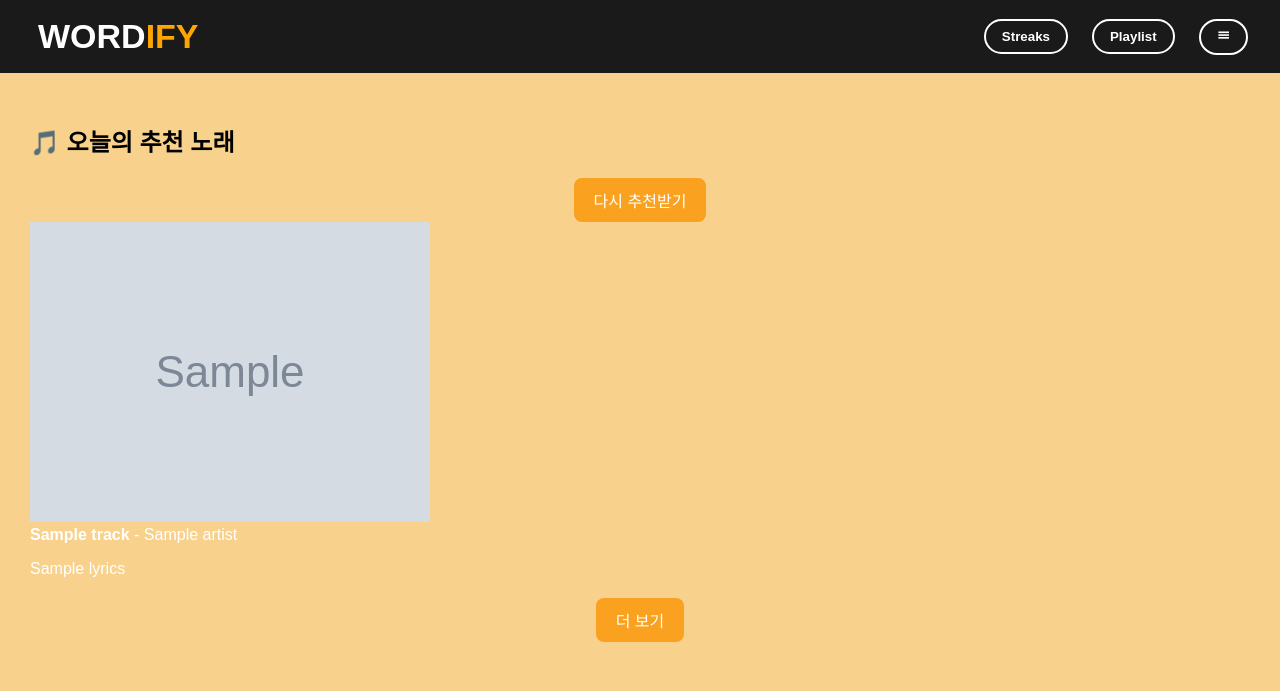
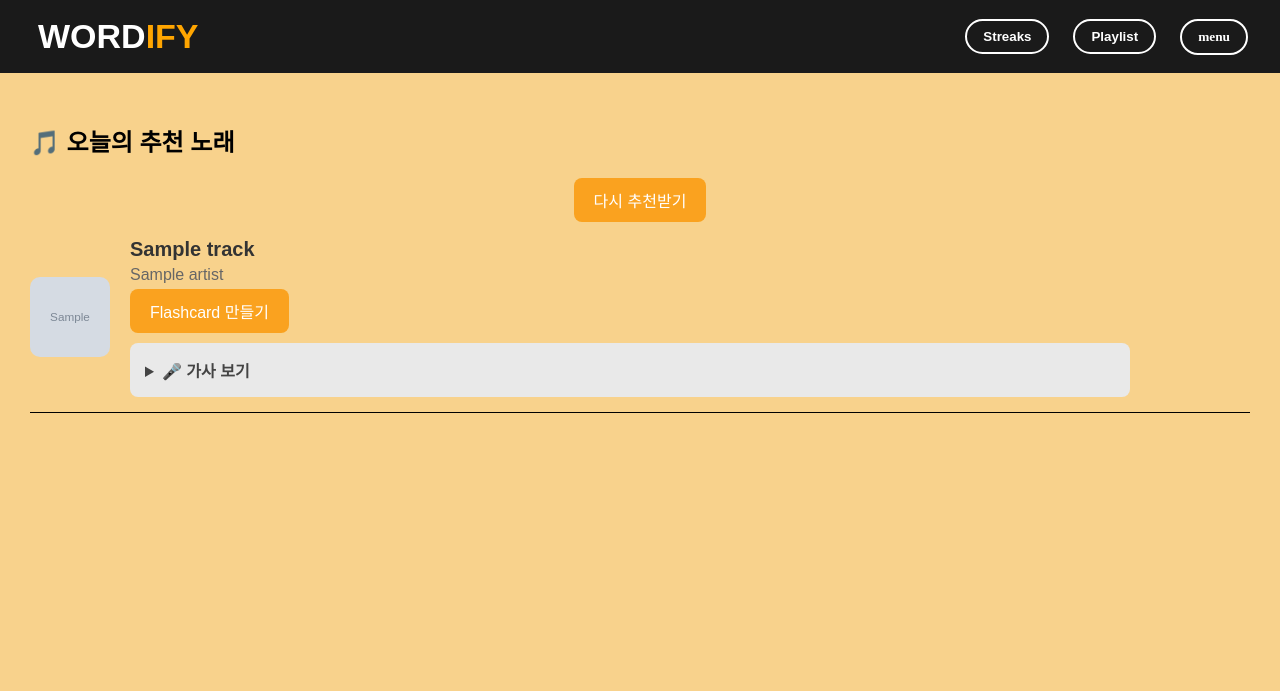
Before and after one commit to Jaeun8/Wordify, a Flask app: template templates/music.html in a window 1280 px wide. Shown: the top 691 px of the page. Run offline with Flask 3, Linux system fonts and the light colour scheme; the template is opened without the code that fills it: most values are stand-ins (such as "Sample title", 1, 10 or a date in 2020); grey boxes marked "Sample" are stand-in pictures.

Commit message:
플레이리스트

```diff
--- a/app2.py
+++ b/app2.py
@@ -396,6 +396,28 @@ def make_flashcard():
     session['flashcard_words'] = words
     return redirect(url_for('flashcard_page'))
 
+@app.route('/generate-flashcard', methods=['POST'])
+@login_required
+def generate_flashcard():
+    try:
+        data = request.get_json()
+        lyrics = data.get('lyrics', '')
+        if not lyrics:
+            return jsonify({'error': '가사가 없습니다.'}), 400
+
+        flashcards = get_words_meanings(lyrics, count=30)
+        filtered = [f for f in flashcards if f['meaning'] != "정의를 찾을 수 없음"]
+        selected = filtered[:10] if len(filtered) >= 10 else filtered
+
+        session['quiz_words'] = selected
+        return redirect(url_for('my_flashcard'))
+
+    except Exception as e:
+        print("[Flashcard 생성 실패]", e)
+        traceback.print_exc()
+        return jsonify({'error': '서버 오류'}), 500
+
+
 
 if __name__ == "__main__":
     # Render.com은 환경변수 PORT를 제공
--- a/static/music.css
+++ b/static/music.css
@@ -1,5 +1,3 @@
-@import url('https://fonts.googleapis.com/icon?family=Material+Icons');
-
 * {
   box-sizing: border-box;
 }
@@ -166,6 +164,52 @@
 
 }
 
+@import url('https://fonts.googleapis.com/icon?family=Material+Icons');
+
+.dropdown{
+  position : relative;
+  display : inline-block;
+}
+
+.dropbtn_icon{
+  font-family : 'Material Icons';
+}
+.dropbtn
+{
+  padding: 10px 20px;
+  background-color: transparent;
+  border: 2px solid white;
+  padding: 8px 16px;
+  border-radius: 20px;
+  color:white;
+  font-weight: bold;
+  cursor: pointer;
+  transition: background-color 0.3s;
+}
+* {
+  box-sizing: border-box;
+}
+
+body {
+  margin: 0;
+  font-family: 'Pretendard', sans-serif;
+  background-color:#f8d28c;
+  color: white;
+}
+
+/* Header */
+header {
+  background-color: #1a1a1a;
+  display: flex;
+  justify-content: space-between;
+  align-items: center;
+  padding: 16px 32px;
+  position: relative;
+  top: 0;
+  width: 100%;
+  z-index: 1000;
+}
+
 .logo {
   font-weight: bold;
   text-decoration: none;
@@ -230,6 +274,8 @@
 
 }
 
+@import url('https://fonts.googleapis.com/icon?family=Material+Icons');
+
 .dropdown {
   position: relative;
   display: inline-block;
@@ -275,6 +321,7 @@
   padding: 12px 16px;
   white-space: nowrap;
 }
+
 
 .dropdown-content a:hover {
   background-color: #f8d28c;
@@ -414,20 +461,3 @@
 .select-song-btn:hover {
   background-color: #a6a6a6;
 }
-
-  #load-more-btn {
-    background-color: #faa21f;
-    color: white;
-    font-size: 16px;
-    padding: 10px 20px;
-    border: none;
-    border-radius: 8px;
-    cursor: pointer;
-    margin: 20px auto;
-    display: block;
-    transition: background-color 0.2s;
-  }
-
-  #load-more-btn:hover {
-    background-color: #525252;
-  }
--- a/templates/music.html
+++ b/templates/music.html
@@ -67,7 +67,7 @@
   </nav>
 </header>
 
-<main>
+<!-- <main>
     <section class="playlist">
         <h2>🎵 오늘의 추천 노래</h2>
         <div style="text-align: center; margin-top: 20px;">
@@ -89,6 +89,38 @@
       </section>
 
 
+</main> -->
+
+<main>
+  <section class="playlist">
+      <h2>🎵 오늘의 추천 노래</h2>
+      <div style="text-align: center; margin-top: 20px;">
+          <button id="refresh-btn" class="refresh-btn">다시 추천받기</button>
+        </div>
+
+      <ul class="music-list">
+        {% for track in tracks %}
+        <li class="music-item">
+          <img src="{{ track.album_cover }}" alt="앨범 커버" class="album-cover">
+          <div class="music-info">
+            <h3>{{ track.name }}</h3>
+            <p>{{ track.artist }}</p>
+            <form action="{{ url_for('word_list') }}" >
+          </form>
+            <button id="generate-flashcard-btn" class="select-song-btn" data-lyrics="{{ track.lyrics | e }}">Flashcard 만들기</button>
+            <details class="lyrics-box">
+              <summary>🎤 가사 보기</summary>
+              <pre>{{ track.lyrics }}</pre>
+
+            </details>
+          </div>
+        </li>
+        {% endfor %}
+      </ul>
+    </section>
+
+
+</main>
 </main>
 
 
@@ -147,6 +179,25 @@
           });
       });
     });
+    document.getElementById('generate-flashcard-btn').addEventListener('click', function() {
+    const lyrics = this.getAttribute('data-lyrics');
+
+    fetch('/generate-flashcard', {
+        method: 'POST',
+        headers: {
+            'Content-Type': 'application/json'
+        },
+        body: JSON.stringify({ lyrics: lyrics })
+    })
+    .then(res => {
+        if (res.redirected) {
+            window.location.href = res.url;
+        } else {
+            return res.json();
+        }
+    })
+    .catch(err => console.error("Error:", err));
+});
     </script>
 </body>
 </html>
```
Also changed, not shown: instance/db.sqlite, 1 other file. Lines whose indentation alone changed are shown as unchanged.
